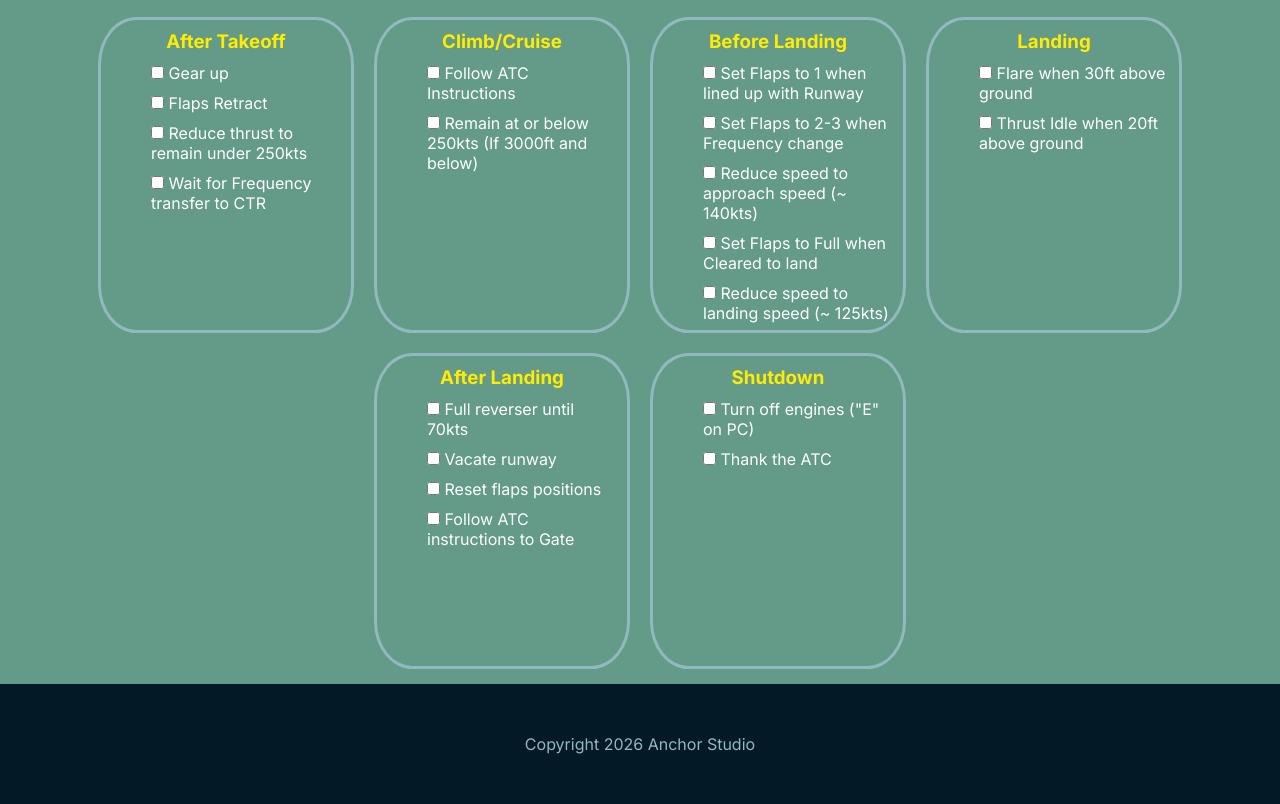
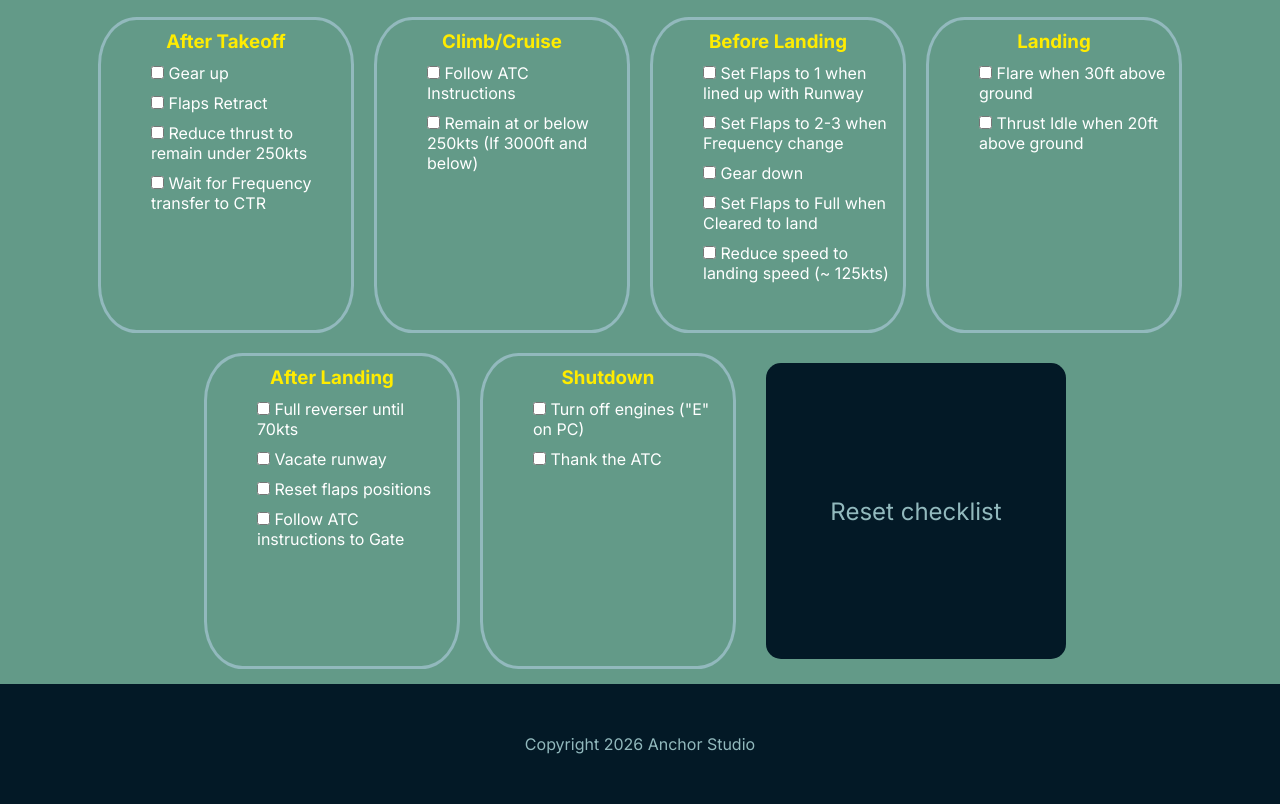
Before and after one commit to yuker-dev/24Check, a plain HTML site: page index.html in a window 1280 px wide. Shown: the part 991-1795 px from the top of the page. Drawn offline with Linux system fonts and the light colour scheme.

Commit message:
Added a reset checklist button. Added a transition for any color changing

```diff
--- a/index.html
+++ b/index.html
@@ -22,152 +22,255 @@
       </div>
     </header>
     <main>
+      <form>
         <div class="checklists">
           <div id="before-start" class="checklist">
             <h3>Before start</h3>
             <ul>
-            <li><input type="checkbox" id="ATIS" class="checkbox">
-                <label for="ATIS">ATIS Information acknowledged</label></li>
-            <li><input type="checkbox" id="FPL" class="checkbox">
-                <label for="FPL">Flight Plan filed</label></li>
-            <li><input type="checkbox" id="Clearance" class="checkbox">
-                <label for="Clearance">Request IFR/VFR Clearance</label></li>
+              <li>
+                <input type="checkbox" id="ATIS" class="checkbox" />
+                <label for="ATIS">ATIS Information acknowledged</label>
+              </li>
+              <li>
+                <input type="checkbox" id="FPL" class="checkbox" />
+                <label for="FPL">Flight Plan filed</label>
+              </li>
+              <li>
+                <input type="checkbox" id="Clearance" class="checkbox" />
+                <label for="Clearance">Request IFR/VFR Clearance</label>
+              </li>
             </ul>
           </div>
           <div id="startup" class="checklist">
             <h3>Start-up</h3>
             <ul>
-            <li><input type="checkbox" id="PushStart" class="checkbox">
-                <label for="PushStart">Request Push & Start</label></li>
-            <li><input type="checkbox" id="StartEngines" class="checkbox">
-                <label for="StartEngines">Start the engines ("E" on PC)</label></li>
-            <li><input type="checkbox" id="PushbackSelf" class="checkbox">
-                <label for="PushbackSelf">Pushback yourself ("P" on PC)</label></li>
-            <li><input type="checkbox" id="PushbackTug" class="checkbox">
-                <label for="PushbackTug">OR Wait for a pushback tug (If available)</label></li>
+              <li>
+                <input type="checkbox" id="PushStart" class="checkbox" />
+                <label for="PushStart">Request Push & Start</label>
+              </li>
+              <li>
+                <input type="checkbox" id="StartEngines" class="checkbox" />
+                <label for="StartEngines">Start the engines ("E" on PC)</label>
+              </li>
+              <li>
+                <input type="checkbox" id="PushbackSelf" class="checkbox" />
+                <label for="PushbackSelf">Pushback yourself ("P" on PC)</label>
+              </li>
+              <li>
+                <input type="checkbox" id="PushbackTug" class="checkbox" />
+                <label for="PushbackTug"
+                  >OR Wait for a pushback tug (If available)</label
+                >
+              </li>
             </ul>
           </div>
           <div id="after-startup" class="checklist">
             <h3>After start</h3>
             <ul>
-            <li><input type="checkbox" id="EnginesNormal" class="checkbox">
-                <label for="EnginesNormal">Engines normal (Press back "P" on PC)</label></li>
-            <li><input type="checkbox" id="FlapsTO" class="checkbox">
-                <label for="FlapsTO">Flaps set to TO position (Flaps 1)</label></li>
+              <li>
+                <input type="checkbox" id="EnginesNormal" class="checkbox" />
+                <label for="EnginesNormal"
+                  >Engines normal (Press back "P" on PC)</label
+                >
+              </li>
+              <li>
+                <input type="checkbox" id="FlapsTO" class="checkbox" />
+                <label for="FlapsTO">Flaps set to TO position (Flaps 1)</label>
+              </li>
             </ul>
           </div>
           <div id="beforeTaxi" class="checklist">
             <h3>Before Taxi</h3>
             <ul>
-            <li><input type="checkbox" id="TaxiClearance" class="checkbox">
-                <label for="TaxiClearance">Request Taxi Clearance</label></li>
+              <li>
+                <input type="checkbox" id="TaxiClearance" class="checkbox" />
+                <label for="TaxiClearance">Request Taxi Clearance</label>
+              </li>
             </ul>
           </div>
           <div id="taxi" class="checklist">
             <h3>Taxi</h3>
             <ul>
-            <li><input type="checkbox" id="TaxiInstructions" class="checkbox">
-                <label for="TaxiInstructions">Follow Taxi instructions</label></li>
+              <li>
+                <input type="checkbox" id="TaxiInstructions" class="checkbox" />
+                <label for="TaxiInstructions">Follow Taxi instructions</label>
+              </li>
             </ul>
           </div>
           <div id="afterTaxi" class="checklist">
             <h3>After Taxi</h3>
             <ul>
-            <li><input type="checkbox" id="FreqChangeGround" class="checkbox">
-                <label for="FreqChangeGround">Request Frequency Change (With Ground only)</label></li>
-            <li><input type="checkbox" id="ContactTower" class="checkbox">
-                <label for="ContactTower">Monitor/Contact Tower</label></li>
+              <li>
+                <input type="checkbox" id="FreqChangeGround" class="checkbox" />
+                <label for="FreqChangeGround"
+                  >Request Frequency Change (With Ground only)</label
+                >
+              </li>
+              <li>
+                <input type="checkbox" id="ContactTower" class="checkbox" />
+                <label for="ContactTower">Monitor/Contact Tower</label>
+              </li>
             </ul>
           </div>
           <div id="beforeTakeoff" class="checklist">
             <h3>Before Takeoff</h3>
             <ul>
-            <li><input type="checkbox" id="VerifyFlaps" class="checkbox">
-                <label for="VerifyFlaps">Verify Flaps position</label></li>
-            <li><input type="checkbox" id="VerifyCharts" class="checkbox">
-                <label for="VerifyCharts">Verify charts (If using SID and STAR)</label></li>
-            <li><input type="checkbox" id="TowerClearance" class="checkbox">
-                <label for="TowerClearance">Wait for Tower Clearance</label></li>
+              <li>
+                <input type="checkbox" id="VerifyFlaps" class="checkbox" />
+                <label for="VerifyFlaps">Verify Flaps position</label>
+              </li>
+              <li>
+                <input type="checkbox" id="VerifyCharts" class="checkbox" />
+                <label for="VerifyCharts"
+                  >Verify charts (If using SID and STAR)</label
+                >
+              </li>
+              <li>
+                <input type="checkbox" id="TowerClearance" class="checkbox" />
+                <label for="TowerClearance">Wait for Tower Clearance</label>
+              </li>
             </ul>
           </div>
           <div id="takeoff" class="checklist">
             <h3>Takeoff</h3>
             <ul>
-            <li><input type="checkbox" id="StabilizeEngines" class="checkbox">
-                <label for="StabilizeEngines">Stabilize engines at 50%</label></li>
-            <li><input type="checkbox" id="TOGA" class="checkbox">
-                <label for="TOGA">TO/GA (100% engine thrust)</label></li>
+              <li>
+                <input type="checkbox" id="StabilizeEngines" class="checkbox" />
+                <label for="StabilizeEngines">Stabilize engines at 50%</label>
+              </li>
+              <li>
+                <input type="checkbox" id="TOGA" class="checkbox" />
+                <label for="TOGA">TO/GA (100% engine thrust)</label>
+              </li>
             </ul>
           </div>
           <div id="afterTakeoff" class="checklist">
             <h3>After Takeoff</h3>
             <ul>
-            <li><input type="checkbox" id="GearUp" class="checkbox">
-                <label for="GearUp">Gear up</label></li>
-            <li><input type="checkbox" id="FlapsRetract" class="checkbox">
-                <label for="FlapsRetract">Flaps Retract</label></li>
-            <li><input type="checkbox" id="ReduceThrust" class="checkbox">
-                <label for="ReduceThrust">Reduce thrust to remain under 250kts</label></li>
-            <li><input type="checkbox" id="FreqTransferCTR" class="checkbox">
-                <label for="FreqTransferCTR">Wait for Frequency transfer to CTR</label></li>
+              <li>
+                <input type="checkbox" id="GearUp" class="checkbox" />
+                <label for="GearUp">Gear up</label>
+              </li>
+              <li>
+                <input type="checkbox" id="FlapsRetract" class="checkbox" />
+                <label for="FlapsRetract">Flaps Retract</label>
+              </li>
+              <li>
+                <input type="checkbox" id="ReduceThrust" class="checkbox" />
+                <label for="ReduceThrust"
+                  >Reduce thrust to remain under 250kts</label
+                >
+              </li>
+              <li>
+                <input type="checkbox" id="FreqTransferCTR" class="checkbox" />
+                <label for="FreqTransferCTR"
+                  >Wait for Frequency transfer to CTR</label
+                >
+              </li>
             </ul>
           </div>
           <div id="climbCruise" class="checklist">
             <h3>Climb/Cruise</h3>
             <ul>
-            <li><input type="checkbox" id="FollowATC" class="checkbox">
-                <label for="FollowATC">Follow ATC Instructions</label></li>
-            <li><input type="checkbox" id="Under250" class="checkbox">
-                <label for="Under250">Remain at or below 250kts (If 3000ft and below)</label></li>
+              <li>
+                <input type="checkbox" id="FollowATC" class="checkbox" />
+                <label for="FollowATC">Follow ATC Instructions</label>
+              </li>
+              <li>
+                <input type="checkbox" id="Under250" class="checkbox" />
+                <label for="Under250"
+                  >Remain at or below 250kts (If 3000ft and below)</label
+                >
+              </li>
             </ul>
           </div>
           <div id="beforeLanding" class="checklist">
             <h3>Before Landing</h3>
             <ul>
-            <li><input type="checkbox" id="Flaps1Runway" class="checkbox">
-                <label for="Flaps1Runway">Set Flaps to 1 when lined up with Runway</label></li>
-            <li><input type="checkbox" id="Flaps23" class="checkbox">
-                <label for="Flaps23">Set Flaps to 2-3 when Frequency change</label></li>
-            <li><input type="checkbox" id="ApproachSpeed" class="checkbox">
-                <label for="ApproachSpeed">Reduce speed to approach speed (~ 140kts)</label></li>
-            <li><input type="checkbox" id="FlapsFull" class="checkbox">
-                <label for="FlapsFull">Set Flaps to Full when Cleared to land</label></li>
-            <li><input type="checkbox" id="LandingSpeed" class="checkbox">
-                <label for="LandingSpeed">Reduce speed to landing speed (~ 125kts)</label></li>
+              <li>
+                <input type="checkbox" id="Flaps1Runway" class="checkbox" />
+                <label for="Flaps1Runway"
+                  >Set Flaps to 1 when lined up with Runway</label
+                >
+              </li>
+              <li>
+                <input type="checkbox" id="Flaps23" class="checkbox" />
+                <label for="Flaps23"
+                  >Set Flaps to 2-3 when Frequency change</label
+                >
+              </li>
+              <li>
+                <input type="checkbox" id="gearDown" class="checkbox" />
+                <label for="gearDown"
+                  >Gear down</label
+                >
+              </li>
+              <li>
+                <input type="checkbox" id="FlapsFull" class="checkbox" />
+                <label for="FlapsFull"
+                  >Set Flaps to Full when Cleared to land</label
+                >
+              </li>
+              <li>
+                <input type="checkbox" id="LandingSpeed" class="checkbox" />
+                <label for="LandingSpeed"
+                  >Reduce speed to landing speed (~ 125kts)</label
+                >
+              </li>
             </ul>
           </div>
           <div id="landing" class="checklist">
             <h3>Landing</h3>
             <ul>
-            <li><input type="checkbox" id="Flare" class="checkbox">
-                <label for="Flare">Flare when 30ft above ground</label></li>
-            <li><input type="checkbox" id="ThrustIdle" class="checkbox">
-                <label for="ThrustIdle">Thrust Idle when 20ft above ground</label></li>
+              <li>
+                <input type="checkbox" id="Flare" class="checkbox" />
+                <label for="Flare">Flare when 30ft above ground</label>
+              </li>
+              <li>
+                <input type="checkbox" id="ThrustIdle" class="checkbox" />
+                <label for="ThrustIdle"
+                  >Thrust Idle when 20ft above ground</label
+                >
+              </li>
             </ul>
           </div>
           <div id="afterLanding" class="checklist">
             <h3>After Landing</h3>
             <ul>
-            <li><input type="checkbox" id="Reverser" class="checkbox">
-                <label for="Reverser">Full reverser until 70kts</label></li>
-            <li><input type="checkbox" id="VacateRunway" class="checkbox">
-                <label for="VacateRunway">Vacate runway</label></li>
-            <li><input type="checkbox" id="ResetFlaps" class="checkbox">
-                <label for="ResetFlaps">Reset flaps positions</label></li>
-            <li><input type="checkbox" id="TaxiToGate" class="checkbox">
-                <label for="TaxiToGate">Follow ATC instructions to Gate</label></li>
+              <li>
+                <input type="checkbox" id="Reverser" class="checkbox" />
+                <label for="Reverser">Full reverser until 70kts</label>
+              </li>
+              <li>
+                <input type="checkbox" id="VacateRunway" class="checkbox" />
+                <label for="VacateRunway">Vacate runway</label>
+              </li>
+              <li>
+                <input type="checkbox" id="ResetFlaps" class="checkbox" />
+                <label for="ResetFlaps">Reset flaps positions</label>
+              </li>
+              <li>
+                <input type="checkbox" id="TaxiToGate" class="checkbox" />
+                <label for="TaxiToGate">Follow ATC instructions to Gate</label>
+              </li>
             </ul>
           </div>
           <div id="shutdown" class="checklist">
             <h3>Shutdown</h3>
             <ul>
-            <li><input type="checkbox" id="EnginesOff" class="checkbox">
-                <label for="EnginesOff">Turn off engines ("E" on PC)</label></li>
-            <li><input type="checkbox" id="ThankATC" class="checkbox">
-                <label for="ThankATC">Thank the ATC</label></li>
+              <li>
+                <input type="checkbox" id="EnginesOff" class="checkbox" />
+                <label for="EnginesOff">Turn off engines ("E" on PC)</label>
+              </li>
+              <li>
+                <input type="checkbox" id="ThankATC" class="checkbox" />
+                <label for="ThankATC">Thank the ATC</label>
+              </li>
             </ul>
           </div>
+          <button type="reset" class="button">Reset checklist</button>
         </div>
+      </form>
     </main>
     <footer>
       <p class="text">Copyright 2026 Anchor Studio</p>
--- a/style.css
+++ b/style.css
@@ -3,6 +3,7 @@
 * {
   font-family: "Inter", sans-serif;
   margin: 0px;
+    transition: background-color 0.3s ease, color 0.3s ease;
 }
 
 header {
@@ -53,15 +54,33 @@ main {
 }
 
 .checklist li {
-    list-style: none;
-    color: #fff;
-    margin: 10px;
+  list-style: none;
+  color: #fff;
+  margin: 10px;
 }
 
 .checklist li :hover {
-    color: #ffec00;
+  color: #ffec00;
 }
 
+.button {
+  margin: 10px;
+  border: none;
+  background-color: #031926;
+  color: #92b9bd;
+  font-size: 1.5rem;
+  border-radius: 15px;
+  width: 300px;
+  cursor: pointer;
+  transition:
+    background-color 0.3s ease,
+    color 0.3s ease;
+}
+
+.button:hover {
+  background-color: #639a88;
+  color: #ffec00;
+}
 
 footer {
   max-height: auto;
```
Lines whose indentation alone changed are shown as unchanged.
